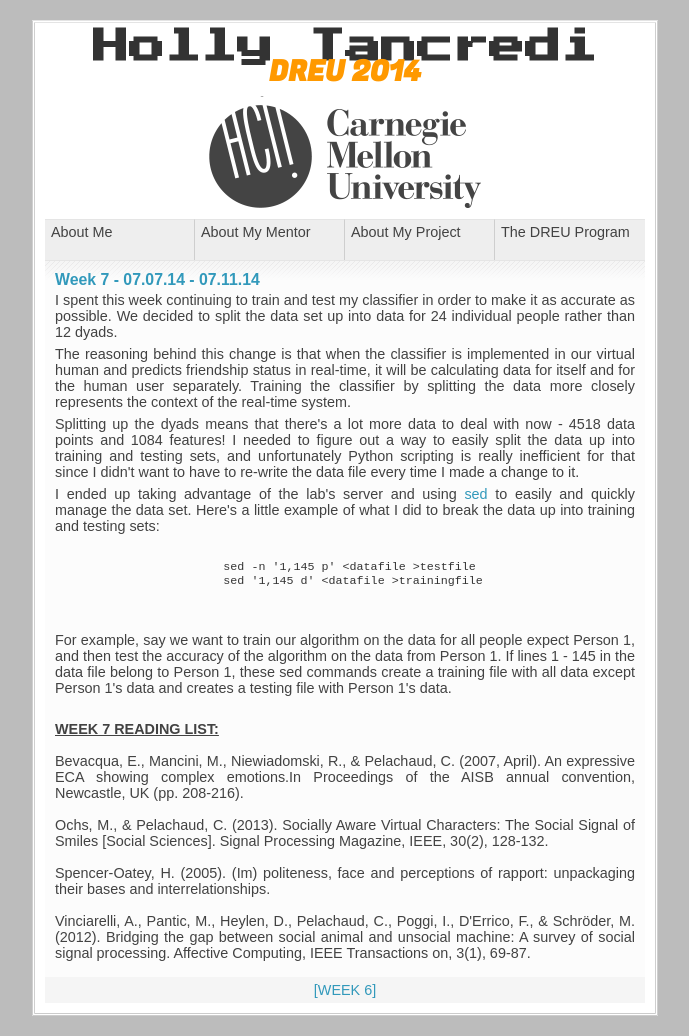
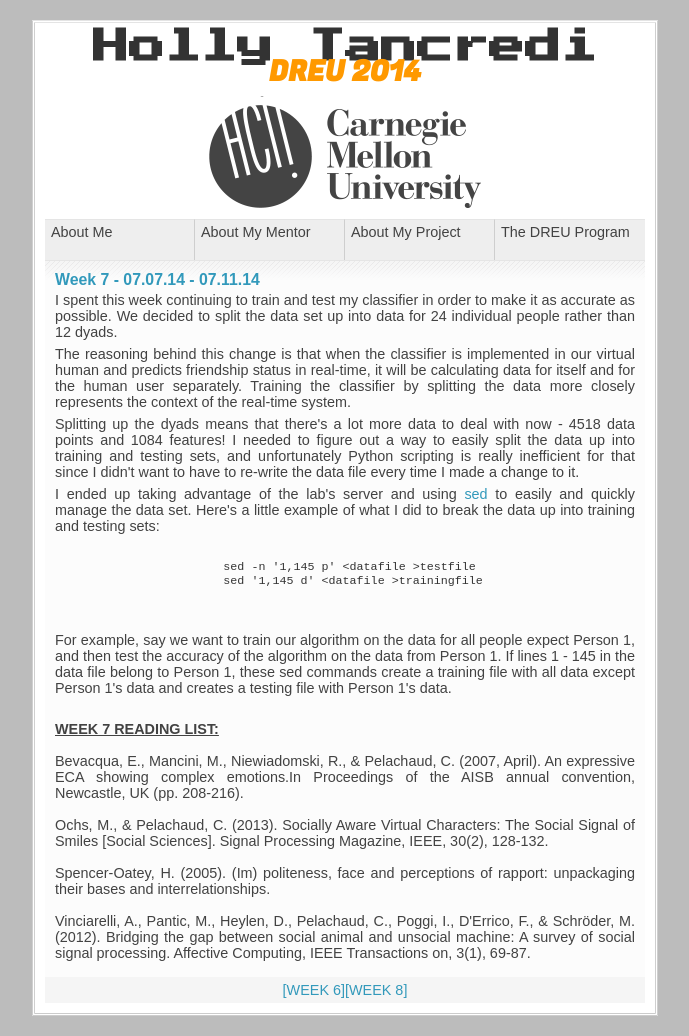
Before and after one commit to hollyt/DREU-blog, a plain HTML site: page blog/week7.html in a window 1280 px wide. Shown: the whole page, without its empty margins (295-984 px from the left). Drawn offline with Linux system fonts and the light colour scheme.

Commit message:
Add Week 8 link to Week 7

```diff
--- a/blog/week7.html
+++ b/blog/week7.html
@@ -73,7 +73,7 @@
 
 			<!-- (▰˘◡˘▰) -->
 			<!-- (&#9648;&#728;&#9697;&#728;&#9648;) -->
-			<center><a href="week6.html">[WEEK 6]</a> <!-- <a href="week8.html">[WEEK 8] --></a></center>
+			<center><a href="week6.html">[WEEK 6]</a><a href="week8.html">[WEEK 8]</a></center>
 
 			<div class="clearer"><span></span></div>
 
```
